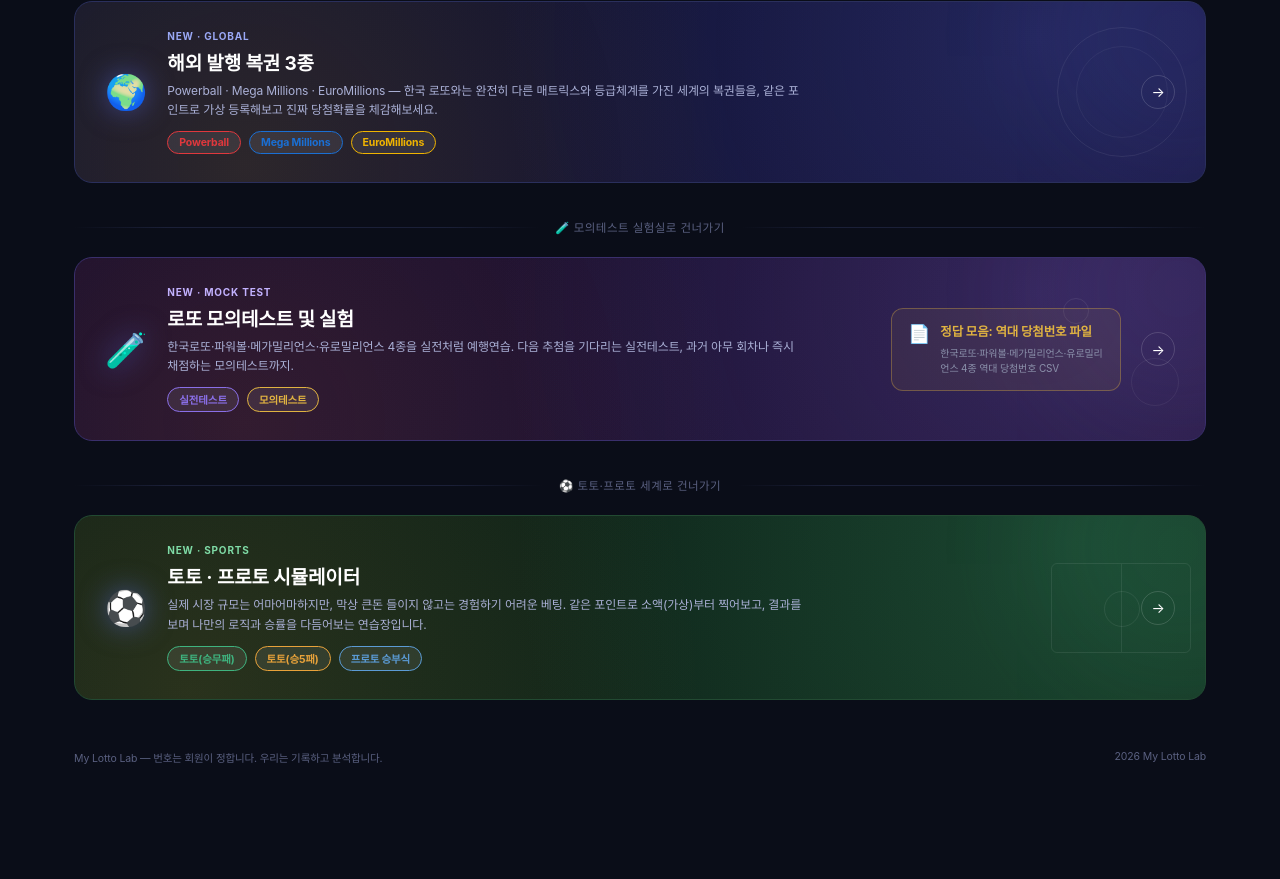
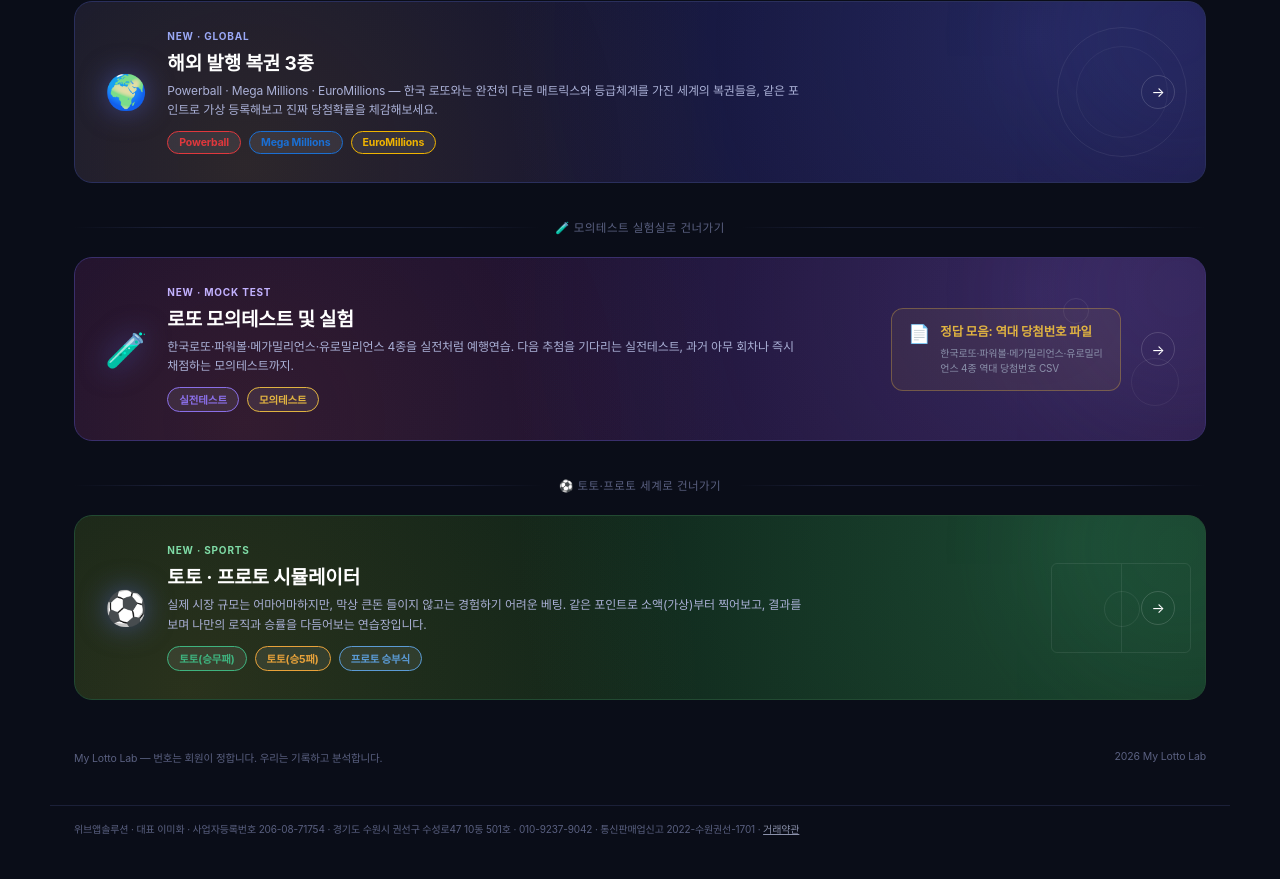
Before and after one commit to mylottolab/my-lotto-lab, a plain HTML site: page main_page.html in a window 1280 px wide. Shown: the part 961-1840 px from the top of the page. Before the commit the page ends 1766 px from the top, so only its background shows below. Drawn offline with Linux system fonts and the light colour scheme; no server answers.

Commit message:
Update main_page.html

```diff
--- a/main_page.html
+++ b/main_page.html
@@ -250,6 +250,13 @@ body{
 
 /* ── 푸터 ── */
 .footnote{max-width:1180px;margin:0 auto;padding:0 24px 40px;font-size:10.5px;color:var(--text-faint);display:flex;justify-content:space-between;flex-wrap:wrap;gap:8px;}
+
+.biz-info{max-width:1180px;margin:0 auto;padding:14px 24px 40px;font-size:10px;line-height:1.9;color:var(--text-faint);border-top:1px solid var(--border-soft);}
+.biz-terms-link{cursor:pointer;text-decoration:underline;color:var(--text-dim);}
+.biz-terms-link:hover{color:var(--gold);}
+@media (max-width:680px){
+  .biz-info{font-size:9.5px;padding:12px 14px 32px;line-height:2;}
+}
 /* =====================================================================
    📱 모바일 반응형 (max-width:680px) — PC 화면(위 CSS)은 전혀 건드리지 않음.
    여기 아래 규칙들은 좁은 화면에서만 적용된다.
@@ -557,6 +564,22 @@ body{
   <span data-i18n-kr="My Lotto Lab — 번호는 회원이 정합니다. 우리는 기록하고 분석합니다." data-i18n-en="My Lotto Lab — You choose the numbers. We record and analyze.">My Lotto Lab — 번호는 회원이 정합니다. 우리는 기록하고 분석합니다.</span>
   <span id="footYear"></span>
 </div>
+
+<div class="biz-info">
+  <span data-i18n-kr="위브앱솔루션" data-i18n-en="WeApp Solution">위브앱솔루션</span> ·
+  <span data-i18n-kr="대표 이미화" data-i18n-en="CEO Lee Mi-hwa">대표 이미화</span> ·
+  <span data-i18n-kr="사업자등록번호 206-08-71754" data-i18n-en="Biz. Reg. No. 206-08-71754">사업자등록번호 206-08-71754</span> ·
+  <span data-i18n-kr="경기도 수원시 권선구 수성로47 10동 501호" data-i18n-en="10-501, Suseong-ro 47, Gwonseon-gu, Suwon-si, Gyeonggi-do, Korea">경기도 수원시 권선구 수성로47 10동 501호</span> ·
+  <span>010-9237-9042</span> ·
+  <span data-i18n-kr="통신판매업신고 2022-수원권선-1701" data-i18n-en="Mail-order Biz. No. 2022-수원권선-1701">통신판매업신고 2022-수원권선-1701</span> ·
+  <span class="biz-terms-link" onclick="openTerms()" data-i18n-kr="거래약관" data-i18n-en="Terms of Service">거래약관</span>
+</div>
+
+<script>
+function openTerms(){
+  window.open('terms.html', 'mllTerms', 'width=720,height=820,scrollbars=yes,resizable=yes');
+}
+</script>
 
 <script>
 var LANG = localStorage.getItem('mll_lang') || 'kr';
```
